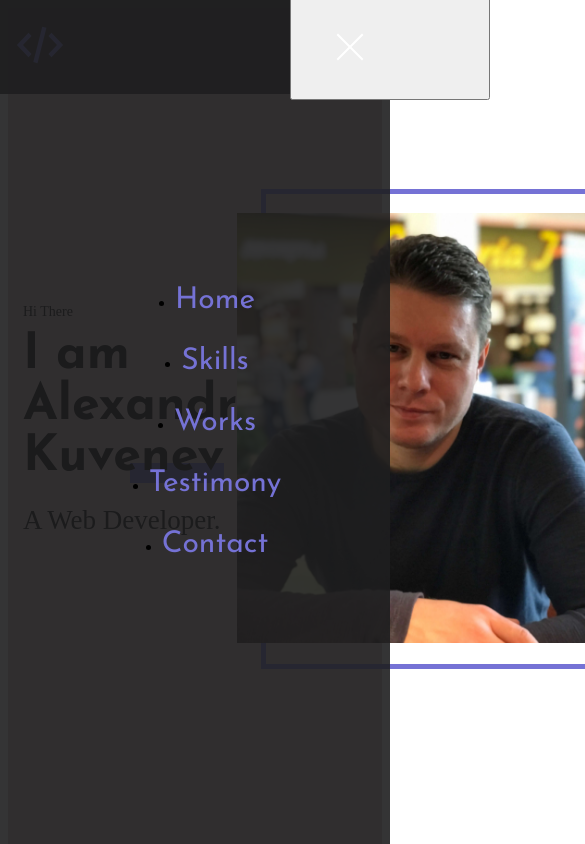
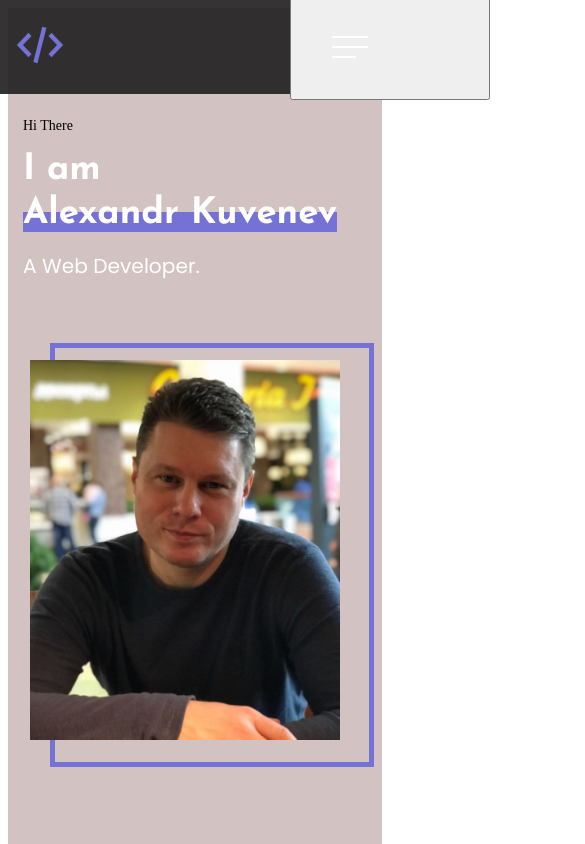
Before and after one commit to Alexandr874/portfolio-start-project-main, a React app: page / in a window 390 px wide. Shown: the top 844 px of the page, 585 px wide, since content can reach past the window. Built offline with nearby package versions, Linux system fonts and the light colour scheme; the HTML template or start-up script is replaced by a standard one.

Commit message:
адаптив Main

```diff
--- a/src/layout/header/mobileMenu/MobileMenu.tsx
+++ b/src/layout/header/mobileMenu/MobileMenu.tsx
@@ -6,11 +6,11 @@
 export const MobileMenu = (props: {menuItems: Array<string>}) => {
     return (
         <StyledMobileMenu>
-            <BurgerButton isOpen={true}>
+            <BurgerButton isOpen={false}>
                 <span></span>
             </BurgerButton>
 
-            <MobileMenuPopup isOpen={true}>
+            <MobileMenuPopup isOpen={false}>
                 <ul>
                     {props.menuItems.map((item, index) => {
                         return <ListItem key={index}>
--- a/src/layout/sections/main/Main.tsx
+++ b/src/layout/sections/main/Main.tsx
@@ -4,13 +4,14 @@
 import {FlexWrapper} from "../../../components/FlexWrapper";
 import {Container} from "../../../components/Container";
 import {theme} from "../../../styles/Theme";
+import {font} from "../../../styles/Common";
 
 
 export const Main = () => {
     return (
         <StyledMain>
             <Container>
-                <FlexWrapper justifyContent={'space-between'} alignItems={'center'}>
+                <FlexWrapper justifyContent={'space-around'} alignItems={'center'} wrap={'wrap'}>
                     <div>
                         <SmallText>Hi There</SmallText>
                         <Name>I am <span>Alexandr Kuvenev</span></Name>
@@ -39,20 +40,29 @@
 `;
 
 const MainTitle = styled.h1`
-    font-size: 27px;
-    font-weight: 400;
+    ${font({
+        weight: 400,
+        Fmin: 20,
+        Fmax: 27
+    })}
+
 `;
 
 const Name = styled.h2`
-    font-family: Josefin Sans, sans-serif;
-    font-size: 50px;
-    font-weight: 700;
+    ${font({
+        family:"'Josefin Sans', sans-serif",
+        weight: 700,
+        Fmin: 36,
+        Fmax: 50
+    })}
     letter-spacing: 5%;
     margin: 10px 0;
 
     span {
         position: relative;
         z-index: 0;
+        white-space: nowrap;
+
         &::before {
             content: '';
             display: inline-block;
@@ -65,11 +75,16 @@
             bottom: 0;
         }
     }
+
+    @media ${theme.media.mobile} {
+        margin: 15px 0;
+    }
 `;
 
 const PhotoWrapper = styled.div`
     position: relative;
     z-index: 0;
+    margin-top: 65px;
 
     &::before {
         content: '';
@@ -82,6 +97,13 @@
         top: -24px;
         left: 24px;
         z-index: -1;
+
+        @media ${theme.media.mobile} {
+            width: 314px;
+            height: 414px;
+            top: -17px;
+            left: 20px;
+        }
     }
 `;
 
@@ -89,4 +111,11 @@
     width: 350px;
     height: 430px;
     object-fit: cover;
+    margin-right: 20px;
+
+    @media ${theme.media.mobile} {
+        width: 310px;
+        height: 380px;
+
+    }
 `;
--- /dev/null
+++ b/src/styles/Common.ts
@@ -0,0 +1,19 @@
+import {theme} from "./Theme";
+
+type FontPropsType = {
+    family?: string
+    weight?: number
+    color?: string
+    lineHeight?: number
+    Fmin?: number
+    Fmax?: number
+}
+
+
+export const font =({family, weight, color, lineHeight, Fmin, Fmax}: FontPropsType) => `
+    font-family: ${family || "Poppins"};
+    font-weight: ${weight || 400};
+    color: ${color || theme.colors.font};
+    line-height: ${lineHeight || 1.2};
+    font-size: calc( (100vw - 360px) / (1440 - 360) * (${Fmax} - ${Fmin}) + ${Fmin}px);
+`;
```
